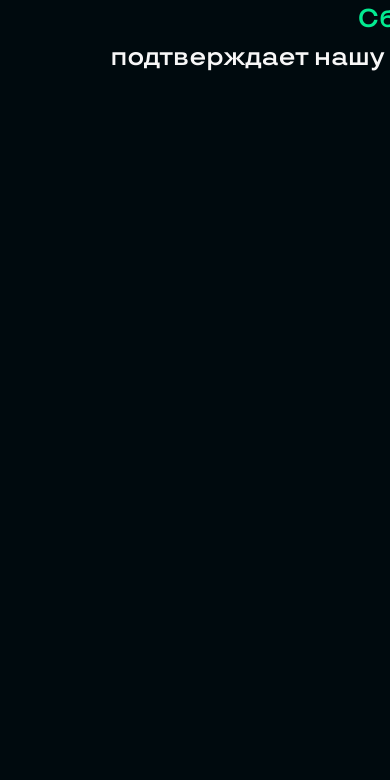
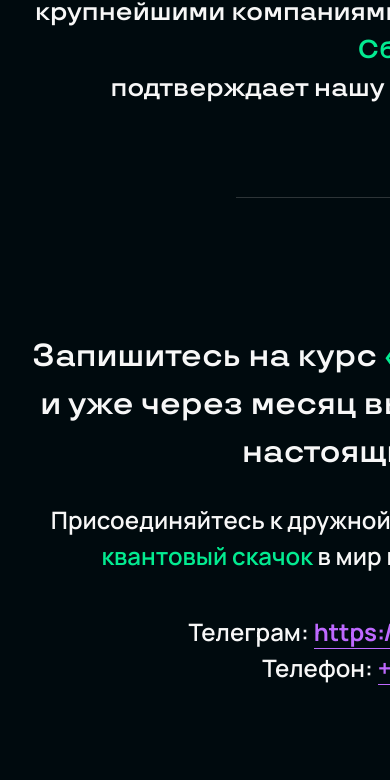
Before and after one commit to blastuha/landoss, a Next.js app: page / in a window 390 px wide. Shown: the part 8156-8936 px from the top of the page. Before the commit the page ends 8322 px from the top, so only its background shows below. Built offline with nearby package versions, Linux system fonts and the light colour scheme; what @mui/material-nextjs would draw is missing.

Commit message:
Последняя секция готова (без адаптива)

```diff
--- a/src/ClientPage/ClientPage.tsx
+++ b/src/ClientPage/ClientPage.tsx
@@ -11,6 +11,7 @@ import { ChooseLvl } from "@/components/sections/ChooseLvl/ChooseLvl";
 import { Results } from "@/components/sections/Results/Results";
 import { WhyWe } from "@/components/sections/WhyWe/WhyWe";
 import { TrustUs } from "@/components/sections/TrustUs/TrustUs";
+import { JoinUs } from "@/components/sections/JoinUs/JoinUs";
 
 export const ClientPage = () => {
   return (
@@ -26,6 +27,7 @@ export const ClientPage = () => {
           <Results />
           <WhyWe />
           <TrustUs />
+          <JoinUs />
         </Container>
       </main>
     </div>
--- /dev/null
+++ b/src/components/sections/JoinUs/JoinUs.module.scss
@@ -0,0 +1,99 @@
+.join-section {
+  padding-top: 135px;
+  padding-bottom: 135px;
+  text-align: center;
+}
+
+.join-section__title {
+  font-family: "TTTravels", Arial, sans-serif;
+  font-weight: 600;
+  margin-left: auto;
+  margin-right: auto;
+  margin-bottom: 25px;
+  color: #f7f7f7;
+  font-size: 32px;
+  line-height: 1.5;
+}
+
+.join-section__highlight {
+  color: #03eb91;
+}
+
+.join-section__subtitle {
+  font-weight: 600;
+  line-height: 1.5;
+  margin-left: auto;
+  margin-right: auto;
+  font-size: 24px;
+  color: #f7f7f7;
+  font-family: "Manrope";
+}
+
+.join-section__contacts {
+  margin-top: 40px;
+  margin-bottom: 40px;
+
+  font-weight: 600;
+  line-height: 1.5;
+  font-size: 24px;
+  color: #f7f7f7;
+}
+
+.join-section__link {
+  line-height: 1.5;
+  font-size: 24px;
+  font-family: "Manrope";
+  font-weight: 700;
+  outline: none;
+  color: rgb(190, 105, 255);
+  border-bottom: 1px solid rgb(190, 105, 255);
+  box-shadow: none;
+  text-decoration: none;
+}
+
+.join-section__cta-wrapper {
+  display: flex;
+  justify-content: center;
+  align-items: center;
+}
+
+.join-section__arrow {
+  position: absolute;
+  width: 45px;
+  height: 100px;
+
+  -webkit-font-smoothing: antialiased;
+  text-align: center;
+  box-sizing: content-box;
+  width: 45px;
+  position: absolute;
+  left: -30px;
+  transform: translateX(-100%);
+  top: 0;
+  bottom: 0;
+  margin: auto;
+  fill: #be69ff;
+}
+
+.join-section__button {
+  position: relative;
+  margin-top: 70px;
+  display: inline-block;
+  font-family: "TTTravels", Arial, sans-serif;
+  border: 0 none;
+  vertical-align: middle;
+  font-weight: 700;
+
+  height: 70px;
+  font-size: 22px;
+  padding-left: 70px;
+  padding-right: 70px;
+  margin-bottom: 20px;
+  margin-right: 0;
+  text-decoration: none;
+  outline: none;
+  color: #000a0e;
+  background-color: #03eb91;
+  border-radius: 8px;
+  cursor: pointer;
+}
--- /dev/null
+++ b/src/components/sections/JoinUs/JoinUs.tsx
@@ -0,0 +1,59 @@
+import React from "react";
+import styles from "./JoinUs.module.scss";
+import { Arrow } from "@/components/ui/Icons/Arrow/Arrow";
+
+export const JoinUs = () => {
+  return (
+    <section className={styles["join-section"]}>
+      <h2 className={styles["join-section__title"]}>
+        Запишитесь на курс{" "}
+        <span className={styles["join-section__highlight"]}>
+          «Нейро-прорыв БАЗА 2.0»
+        </span>{" "}
+        и уже через месяц вы сможете называть себя настоящим ИИ-профи!
+      </h2>
+      <p className={styles["join-section__subtitle"]}>
+        Присоединяйтесь к дружной семье нейроманьяков и{" "}
+        <span className={styles["join-section__highlight"]}>
+          совершите квантовый скачок
+        </span>{" "}
+        в мир искусственного интеллекта! <span>🤖</span>
+      </p>
+      <div className={styles["join-section__contacts"]}>
+        <p>
+          Телеграм:{" "}
+          <a
+            href="https://t.me/cybermisha_team"
+            target="_blank"
+            rel="noopener noreferrer"
+            className={styles["join-section__link"]}
+          >
+            https://t.me/cybermisha_team
+          </a>
+        </p>
+        <p>
+          Телефон:{" "}
+          <a href="tel:+79135000055" className={styles["join-section__link"]}>
+            +7 (913) 500-00-55
+          </a>
+        </p>
+      </div>
+
+      {/* Нижняя часть */}
+      <div className={styles["join-section__cta-wrapper"]}>
+        <button className={styles["join-section__button"]}>
+          <span>Записаться</span>
+          <svg
+            role="presentation"
+            className={styles["join-section__arrow"]}
+            style={{ fill: "#be69ff" }} // Исправлено style -> объект
+            xmlns="http://www.w3.org/2000/svg"
+            viewBox="0 0 80 180"
+          >
+            <path d="M54.1 109c-.8 0-1.6-.4-2-1.1-.8-1.1-.5-2.7.6-3.5 1.3-.9 6.8-4 11.6-6.6-15.9-1.3-29.2-8.3-38.5-20.2C8.9 56 8.5 24.1 13.2 3.4c.3-1.3 1.7-2.2 3-1.9 1.3.3 2.2 1.7 1.9 3-4.5 19.6-4.2 49.8 11.6 70 9 11.5 21.5 17.7 37.2 18.4l-1.8-2.3c-1.4-1.7-2.7-3.4-4.1-5.1-.7-.9-1.5-1.9-2.3-2.9-.9-1.1-.7-2.6.4-3.5 1.1-.9 2.6-.7 3.5.4 0 0 0 .1.1.1l6.4 7.9c.5.5.9 1.1 1.4 1.7 1.5 1.8 3.1 3.6 4.4 5.6 0 .1.1.1.1.2.1.3.2.5.3.8v.6c0 .2-.1.4-.2.6-.1.1-.1.3-.2.4-.1.2-.3.4-.5.6-.1.1-.3.2-.5.3-.1 0-.1.1-.2.1-1.2.6-16 8.6-18.1 10-.5.5-1 .6-1.5.6z"></path>
+          </svg>
+        </button>
+      </div>
+    </section>
+  );
+};
--- a/src/components/sections/TrustUs/TrustUs.module.scss
+++ b/src/components/sections/TrustUs/TrustUs.module.scss
@@ -3,7 +3,7 @@
   color: var(--white1);
 
   padding-top: 150px;
-  padding-bottom: 90px;
+
   background-color: var(--black-1);
 }
 
@@ -23,6 +23,7 @@
   display: flex;
   justify-content: center;
   align-items: stretch; /* Растягиваем элементы по высоте */
+  padding-bottom: 30px;
 }
 
 .trust-us__item {
@@ -84,6 +85,7 @@
   line-height: 1.45;
   padding: 50px 0 0 0;
   color: var(--white-1);
+  padding-bottom: 90px;
 
   strong {
     color: var(--green-1);
--- a/src/components/sections/TrustUs/TrustUs.tsx
+++ b/src/components/sections/TrustUs/TrustUs.tsx
@@ -1,6 +1,7 @@
 import React from "react";
 import styles from "./TrustUs.module.scss";
 import Image from "next/image";
+import { Divider } from "@/components/ui/Divider/Divider";
 
 export const TrustUs = () => {
   return (
@@ -67,11 +68,13 @@ export const TrustUs = () => {
       </div>
 
       {/* footer */}
+      <Divider className={styles["divider-custom"]} fullWidth />
       <p className={styles["trust-us__footer"]}>
         Наши знания и опыт проверены на практике и востребованы <br />
         крупнейшими компаниями. <strong>Мы — официальные партнёры Сбера</strong>
         , что <br /> подтверждает нашу экспертизу и надёжность.
       </p>
+      <Divider className={styles["divider-custom"]} fullWidth />
     </section>
   );
 };
--- /dev/null
+++ b/src/components/ui/Icons/Arrow/Arrow.scss
@@ -0,0 +1,4 @@
+.arrow-icon {
+  width: 45px;
+  height: 100px;
+}
--- /dev/null
+++ b/src/components/ui/Icons/Arrow/Arrow.tsx
@@ -0,0 +1,16 @@
+import React from "react";
+import "./Arrow.scss";
+
+export const Arrow = () => {
+  return (
+    <svg
+      role="presentation"
+      className="arrow-icon" // Исправлено class -> className
+      style={{ fill: "#be69ff" }} // Исправлено style -> объект
+      xmlns="http://www.w3.org/2000/svg"
+      viewBox="0 0 80 180"
+    >
+      <path d="M54.1 109c-.8 0-1.6-.4-2-1.1-.8-1.1-.5-2.7.6-3.5 1.3-.9 6.8-4 11.6-6.6-15.9-1.3-29.2-8.3-38.5-20.2C8.9 56 8.5 24.1 13.2 3.4c.3-1.3 1.7-2.2 3-1.9 1.3.3 2.2 1.7 1.9 3-4.5 19.6-4.2 49.8 11.6 70 9 11.5 21.5 17.7 37.2 18.4l-1.8-2.3c-1.4-1.7-2.7-3.4-4.1-5.1-.7-.9-1.5-1.9-2.3-2.9-.9-1.1-.7-2.6.4-3.5 1.1-.9 2.6-.7 3.5.4 0 0 0 .1.1.1l6.4 7.9c.5.5.9 1.1 1.4 1.7 1.5 1.8 3.1 3.6 4.4 5.6 0 .1.1.1.1.2.1.3.2.5.3.8v.6c0 .2-.1.4-.2.6-.1.1-.1.3-.2.4-.1.2-.3.4-.5.6-.1.1-.3.2-.5.3-.1 0-.1.1-.2.1-1.2.6-16 8.6-18.1 10-.5.5-1 .6-1.5.6z"></path>
+    </svg>
+  );
+};
```
